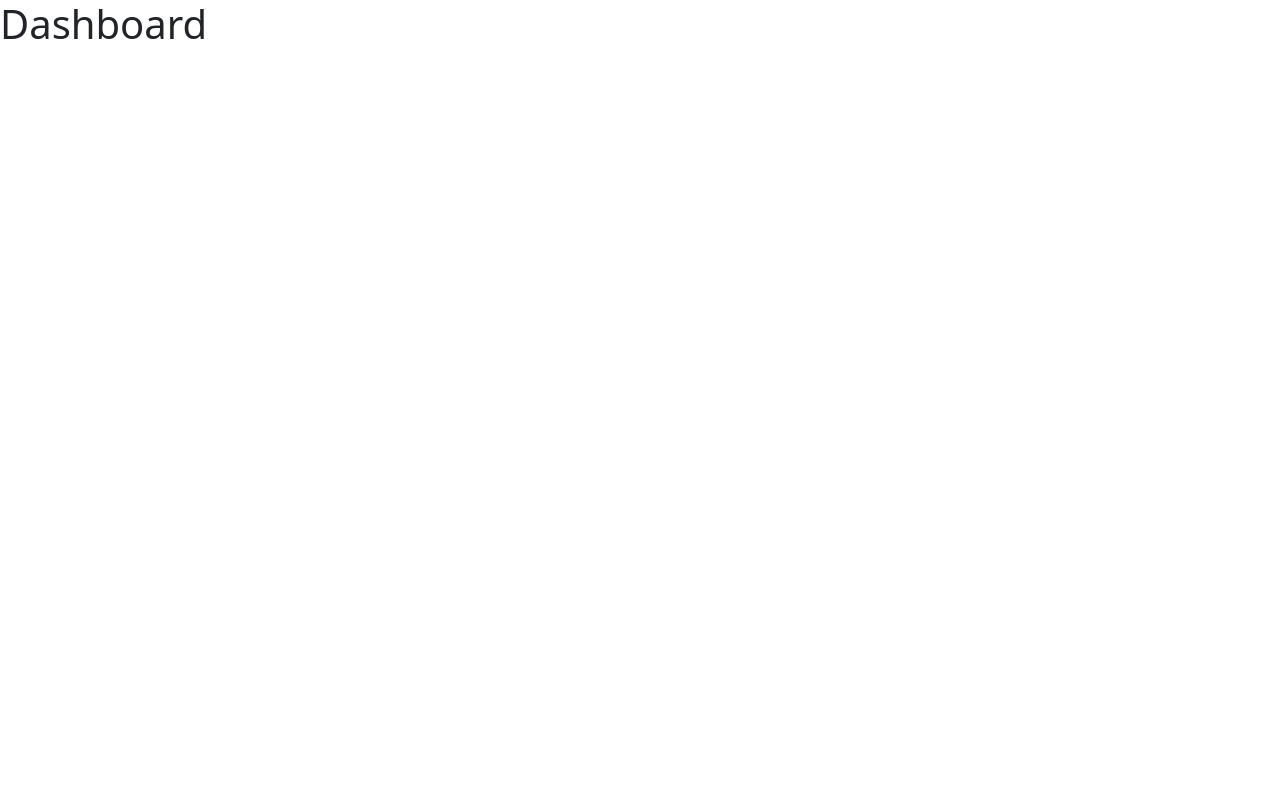
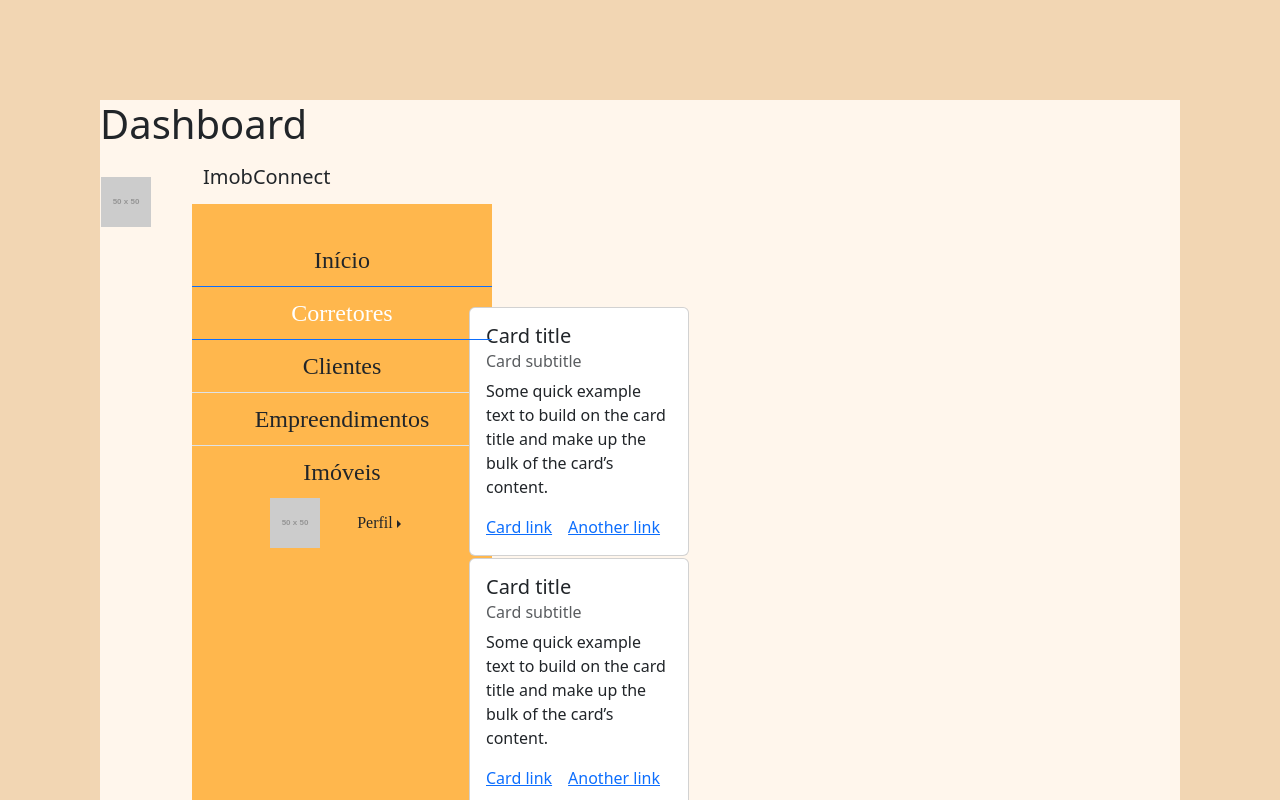
Before and after one commit to krz1128/pi-corretores, a Next.js app: page /dashboard in a window 1280 px wide. Shown: the top 800 px of the page. Built offline with nearby package versions, Linux system fonts and the light colour scheme.

Commit message:
dashboard atualização1 tudo fora de lugar

```diff
--- a/app/dashboard/page.js
+++ b/app/dashboard/page.js
@@ -1,7 +1,235 @@
-export default function Dashboard () {
-    return(
+import "./painel_adm.css"
+
+export default function Dashboard() {
+    return (
         <div>
             <h1>Dashboard</h1>
+
+
+            <div className="row tudo">
+
+                <div className="col-1">
+                    <table>
+                        <tbody>
+
+                        <tr>
+
+                            <td><img src="https://placehold.co/50" className="foto" /></td>
+                            <td><h1 className="fs-5 ImobConnect">ImobConnect</h1></td>
+
+                        </tr>
+
+
+                        </tbody>
+                    </table>
+
+                </div>
+
+
+                <div className="col-3 todos">
+                    <div className="menulateral">
+
+
+                        <div className="text-center mt-5">
+                        </div>
+
+                        <div className="botaoinicio list-group list-group-flush fs-4">
+                            <a href="#" className="list-group-item list-group-item-action botaoinicio"
+                                aria-current="true">Início</a>
+                            <a href="#" className="list-group-item list-group-item-action active">Corretores</a>
+                            <a href="#" className="list-group-item list-group-item-action">Clientes</a>
+                            <a href="#" className="list-group-item list-group-item-action">Empreendimentos</a>
+                            <a href="#" className="list-group-item list-group-item-action">Imóveis</a>
+                        </div>
+
+                        <div className="text-center menuLateralPerfil">
+                            <img className="me-4" src="https://placehold.co/50" />
+
+                            <div className="btn-group dropend">
+                                <button type="button" className="btn dropdown-toggle" data-bs-toggle="dropdown"
+                                    aria-expanded="false">
+                                    Perfil
+                                </button>
+                                <ul className="dropdown-menu">
+                                    <li><a className="dropdown-item active" href="#">Editar</a></li>
+                                    <li><a className="dropdown-item" href="#">Sair</a></li>
+                                </ul>
+                            </div>
+
+                        </div>
+
+
+
+
+                    </div>
+                </div>
+                <div className="col-7 menul">
+
+
+                    <table>
+
+
+
+                        <tbody>
+
+                            <tr>
+
+
+
+                            <td>
+
+                                <div type="button" className="card" style={{width: 220}}>
+                                    <div className="card-body">
+                                        <h5 className="card-title">Card title</h5>
+                                        <h6 className="card-subtitle mb-2 text-body-secondary">Card subtitle</h6>
+                                        <p className="card-text">Some quick example text to build on the card title and make up the bulk of the card’s content.</p>
+                                        <a href="#" className="card-link">Card link</a>
+                                        <a href="#" className="card-link">Another link</a>
+                                    </div>
+                                </div>
+                            </td>
+                            </tr>
+
+                            <tr>
+
+                            <td>
+
+                                <div className="card" style={{width: 220}}>
+                                    <div className="card-body">
+                                        <h5 className="card-title">Card title</h5>
+                                        <h6 className="card-subtitle mb-2 text-body-secondary">Card subtitle</h6>
+                                        <p className="card-text">Some quick example text to build on the card title and make up the bulk of the card’s content.</p>
+                                        <a href="#" className="card-link">Card link</a>
+                                        <a href="#" className="card-link">Another link</a>
+                                    </div>
+                                </div>
+                            </td>
+                            </tr>
+
+                            <tr>
+
+                            <td>
+
+                                <div className="card" style={{width: 220}}>
+                                    <div className="card-body">
+                                        <h5 className="card-title">Card title</h5>
+                                        <h6 className="card-subtitle mb-2 text-body-secondary">Card subtitle</h6>
+                                        <p className="card-text">Some quick example text to build on the card title and make up the bulk of the card’s content.</p>
+                                        <a href="#" className="card-link">Card link</a>
+                                        <a href="#" className="card-link">Another link</a>
+                                    </div>
+                                </div>
+                            </td>
+
+                            </tr>
+                        </tbody>
+
+
+
+                        <tbody>
+
+                            <tr>
+
+                            <td>
+
+
+                                <div className="card cartao2 " style={{width: 220}}>
+                                    <div className="card-body">
+                                        <h5 className="card-title">Card title</h5>
+                                        <h6 className="card-subtitle mb-2 text-body-secondary">Card subtitle</h6>
+                                        <p className="card-text">Some quick example text to build on the card title and make up the bulk of the card’s content.</p>
+                                        <a href="#" className="card-link">Card link</a>
+                                        <a href="#" className="card-link">Another link</a>
+                                    </div>
+                                </div>
+
+                            </td>
+                            </tr>
+
+                            <tr>
+
+                            <td>
+
+
+                                <div className="card cartao2 " style={{width: 220}}>
+                                    <div className="card-body">
+                                        <h5 className="card-title">Card title</h5>
+                                        <h6 className="card-subtitle mb-2 text-body-secondary">Card subtitle</h6>
+                                        <p className="card-text">Some quick example text to build on the card title and make up the bulk of the card’s content.</p>
+                                        <a href="#" className="card-link">Card link</a>
+                                        <a href="#" className="card-link">Another link</a>
+                                    </div>
+                                </div>
+
+                            </td>
+                            </tr>
+
+                            <tr>
+
+                            <td>
+
+
+                                <div className="card cartao2 " style={{width: 220}}>
+                                    <div className="card-body">
+                                        <h5 className="card-title">Card title</h5>
+                                        <h6 className="card-subtitle mb-2 text-body-secondary">Card subtitle</h6>
+                                        <p className="card-text">Some quick example text to build on the card title and make up the bulk of the card’s content.</p>
+                                        <a href="#" className="card-link">Card link</a>
+                                        <a href="#" className="card-link">Another link</a>
+                                    </div>
+                                </div>
+
+                            </td>
+                            </tr>
+                        </tbody>
+
+
+            </table>
+
+                </div>
+
+
+
+
+
+            <table className="table table-striped table-hover tabelausuarios ">
+
+                <thead className="table-primary">
+                    <tbody>
+
+                        <th scope="col">#</th>
+                        <th scope="col">ID</th>
+                        <th scope="col">Nome</th>
+
+                    </tbody>
+                </thead>
+
+
+                <tbody>
+                    <tbody>
+                        <th scope="row">1</th>
+                        <td>23526</td>
+                        <td> <img className="rounded-circle" src="https://placehold.co/30" /> Sei lá 1</td>
+
+                    </tbody>
+                    <tbody>
+                        <th scope="row">2</th>
+                        <td>63464</td>
+                        <td> <img className="rounded-circle" src="https://placehold.co/30" /> Sei lá 2</td>
+
+                    </tbody>
+                    <tbody>
+                        <th scope="row">3</th>
+                        <td>4747</td>
+                        <td> <img className="rounded-circle" src="https://placehold.co/30" /> Sei lá 3</td>
+
+                    </tbody>
+                </tbody>
+            </table>
         </div>
+
+    </div >
+
+
     )
 }
--- /dev/null
+++ b/app/dashboard/painel_adm.css
@@ -0,0 +1,66 @@
+body {
+    border: 100px solid #F2D6B3;
+    background-color: rgb(255, 246, 236);
+}
+
+.menulateral{
+    text-align: center;
+     font-family: "Delius", cursive;
+     color: #1c2b3a;
+     background-color: #ffb74d;
+
+     width: 300px;
+     height: 600px ;
+
+}
+
+.menulateral .list-group a{
+    background-color: transparent;
+}
+
+.foto{
+
+    margin: 20px 20px 0px 0px;
+
+}
+
+.ImobConnect{
+
+    margin: 0px 30px 30px 30px ;
+
+}
+
+.botaoinicio{
+
+    margin: 30px 0px 0px 0px;
+
+}
+
+.quad{
+
+    margin: 500px 100px 100px 0px;
+
+}
+
+.menul{
+
+    margin: 150px 0px 0px 0px;
+    position: relative;
+}
+
+.tabelausuarios{
+
+    margin: 70px 0px 0px 0px;
+
+}
+
+.cartao2{
+
+    margin: 30px 0px 0px 0px;
+}
+
+.tudo{
+
+    border-radius: 100px;
+
+}
```
